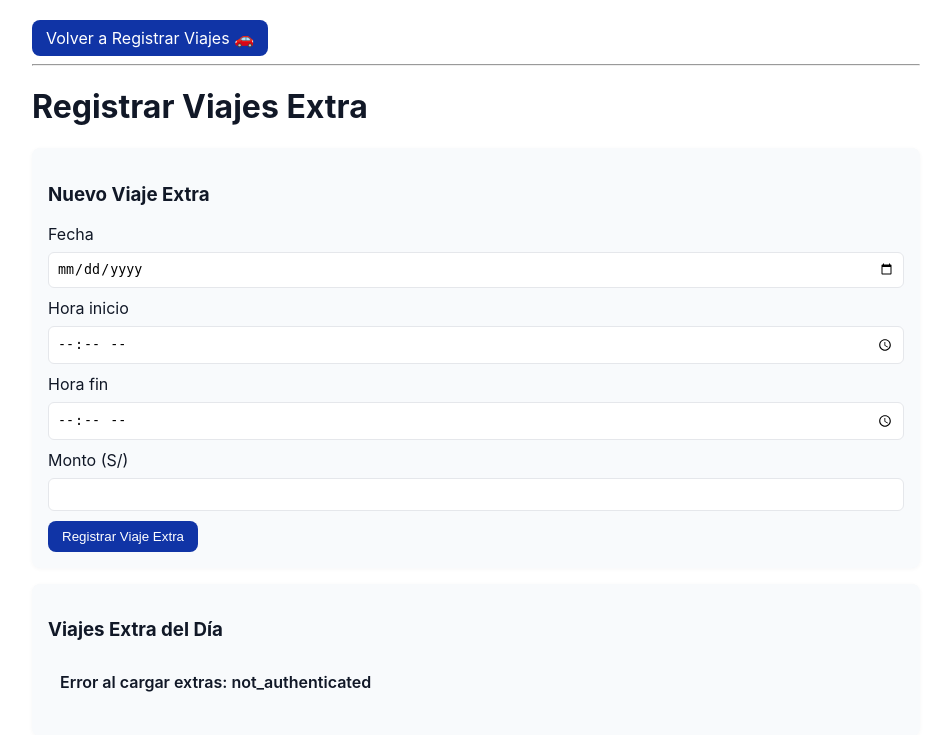
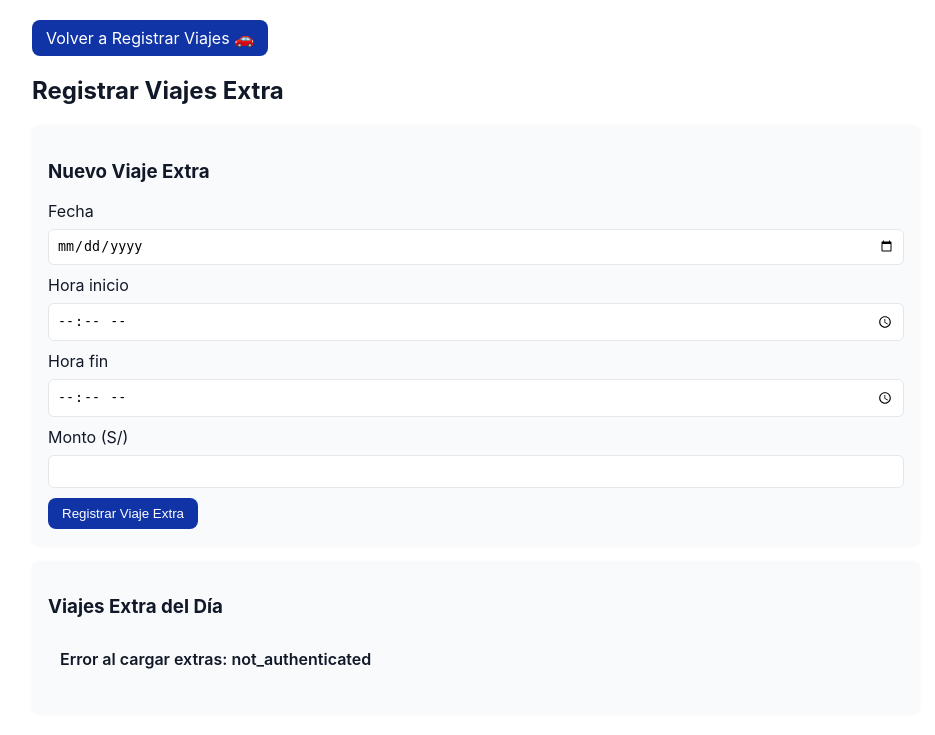
Before and after one commit to ajmonteroa45-del/tripcounterapp, a Flask app: template templates/extras.html in a window 1280 px wide. Shown: the part 53-788 px from the top of the page, without its empty margins (164-1099 px from the left). After the commit the page ends 722 px from the top, so only its background shows below. Run offline with Flask 3, Linux system fonts and the light colour scheme; the template is opened without the code that fills it: most values are stand-ins (such as "Sample title", 1, 10 or a date in 2020).

Commit message:
Update title and form input IDs in extras.html

```diff
--- a/templates/extras.html
+++ b/templates/extras.html
@@ -1,6 +1,6 @@
 {% extends "base.html" %}
 
-{% block title %}Registrar Extras{% endblock %}
+{% block title %}Registrar Viajes Extra{% endblock %}
 
 {% block content %}
     <div class="container mt-4">
@@ -8,8 +8,8 @@
         <a href="{{ url_for('viajes_page') }}" class="btn btn-info mb-4">
             Volver a Registrar Viajes 🚗
         </a>
-        <hr>
-        <h1 class="mb-4">Registrar Viajes Extra</h1>
+
+        <h2 class="mb-4">Registrar Viajes Extra</h2>
 
         <section class="card p-4 mb-4">
             <h3>Nuevo Viaje Extra</h3>
@@ -17,7 +17,8 @@
                 <div class="row">
                     <div class="col-md-3 mb-3">
                         <label for="fecha_extra" class="form-label">Fecha</label>
-                        <input type="date" name="fecha" id="fecha_extra" class="form-control" value="{{ today_date }}" required>
+                        <!-- ID ÚNICO: fecha_extra -->
+                        <input type="date" name="fecha_extra" id="fecha_extra" class="form-control" value="{{ today_date }}" required>
                     </div>
 
                     <div class="col-md-3 mb-3">
@@ -43,6 +44,7 @@
         <section class="card p-4">
             <h3>Viajes Extra del Día</h3>
             <div id="extras-list">
+                <!-- Contenido cargado por JavaScript -->
                 <p class="text-info">Cargando viajes extra...</p>
             </div>
         </section>
```
